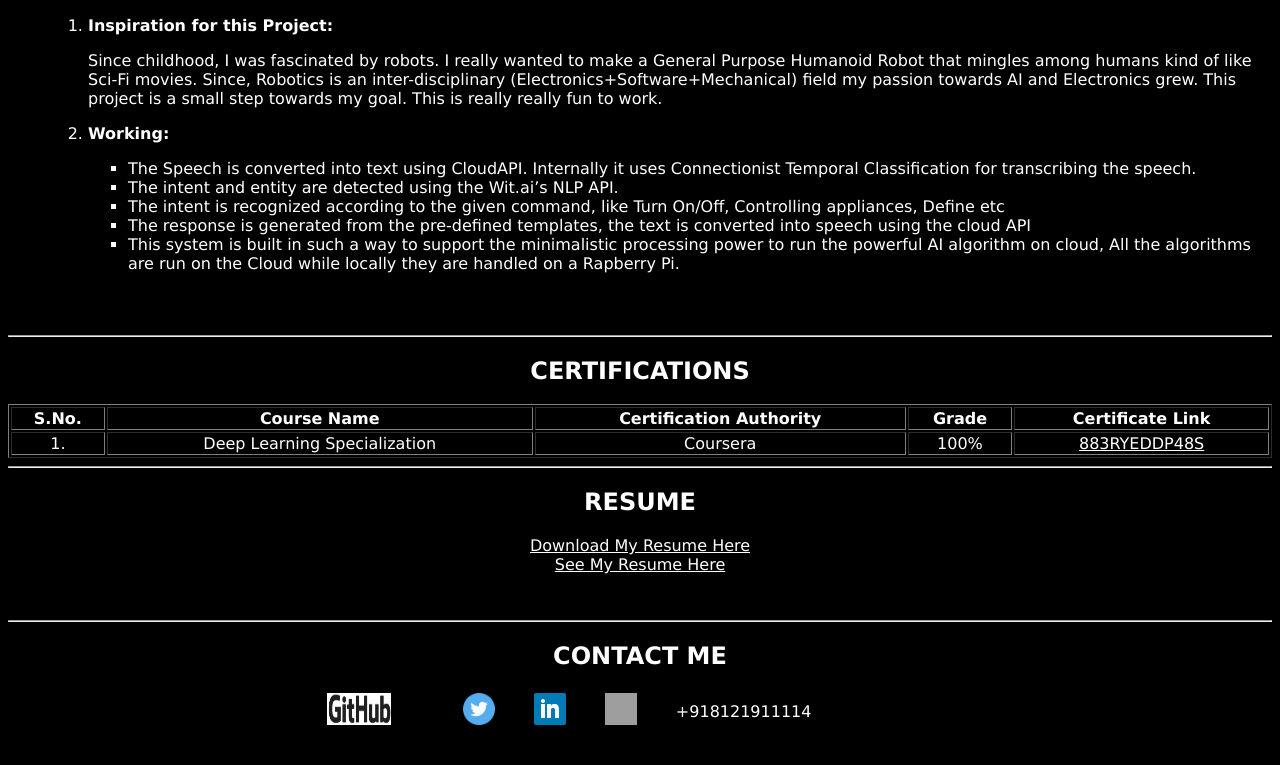
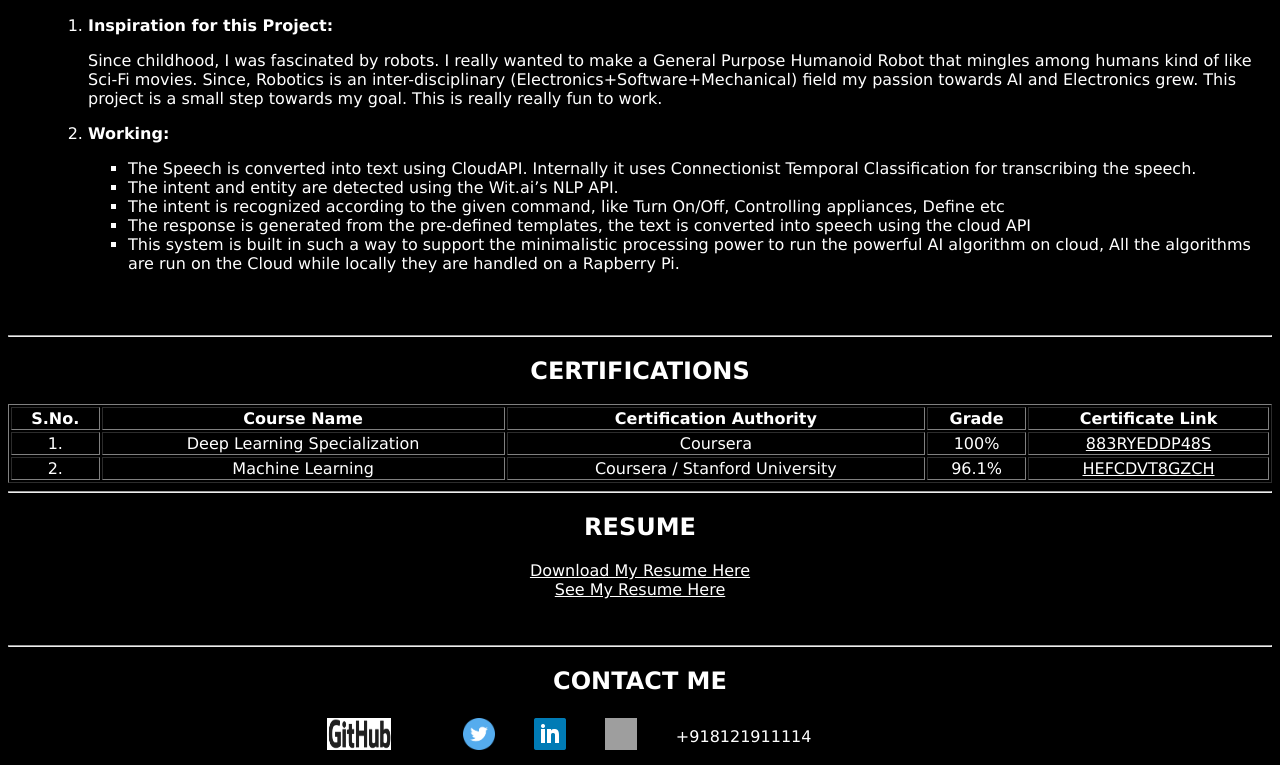
Before and after one commit to abhishekyana/abhishekyana.github.io, a Jekyll site: the page portfolio/index.html, which Jekyll copies as it is, in a window 1280 px wide and 900 px high, scrolled down 4239 px, cut to the strip 135-900 px from the top of the window. Built offline with Jekyll 4.4.1, drawn with Linux system fonts in a browser that asks for light colours; before the commit the page ends 5114 px from its top, so only the background shows below that; grey boxes are pictures that could not be loaded.

```diff
--- a/portfolio/index.html
+++ b/portfolio/index.html
@@ -160,6 +160,13 @@
             <td>100%</td>
             <td><a href="https://www.coursera.org/account/accomplishments/specialization/883RYEDDP48S">883RYEDDP48S</a></td>
         </tr>
+        <tr>
+            <td>2.</td>
+            <td>Machine Learning</td>
+            <td>Coursera / Stanford University</td>
+            <td>96.1%</td>
+            <td><a href="https://www.coursera.org/account/accomplishments/records/HEFCDVT8GZCH">HEFCDVT8GZCH</a></td>
+        </tr>
     </table>
 </div>
 
```
